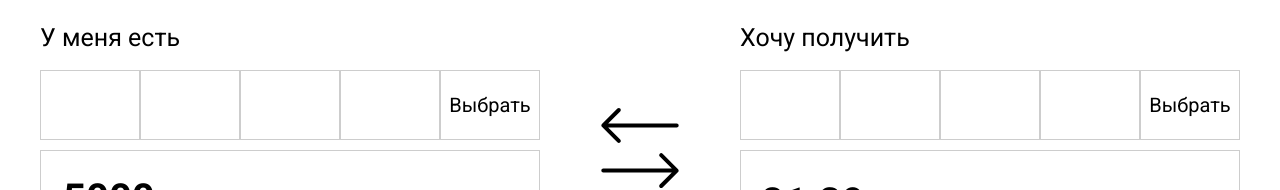
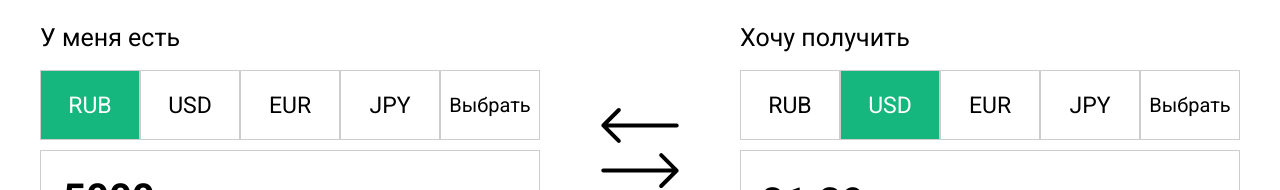
Before and after one commit to hotveyn/Currency-Converter, a Vue app: page /#/converter in a window 1280 px wide. Shown: the part 370-560 px from the top of the page. Built offline with nearby package versions, Linux system fonts and the light colour scheme.

Commit message:
change generation of valutes

```diff
--- a/src/components/converter/main/TheMainHave.vue
+++ b/src/components/converter/main/TheMainHave.vue
@@ -2,11 +2,10 @@
   <div class="item">
     <h2 class="have">У меня есть</h2>
     <div class="valutes-buttons">
-      <the-main-have-valute standard-valute="RUB" leftborder="true"></the-main-have-valute>
-      <the-main-have-valute standard-valute="USD"></the-main-have-valute>
-      <the-main-have-valute standard-valute="EUR"></the-main-have-valute>
-      <the-main-have-valute standard-valute="JPY"></the-main-have-valute>
-      <the-main-have-choose rightborder="true"></the-main-have-choose>
+      <template v-for="currency in currencysStore.currencysHave" :key="currency">
+        <the-main-have-valute :valute="currency"></the-main-have-valute>
+      </template>
+      <the-main-have-choose></the-main-have-choose>
     </div>
     <the-main-have-enter></the-main-have-enter>
   </div>
@@ -16,6 +15,9 @@
 import TheMainHaveValute from "@/components/converter/main/TheMainHaveValute.vue"
 import TheMainHaveEnter from "@/components/converter/main/TheMainHaveEnter.vue"
 import TheMainHaveChoose from "@/components/converter/main/TheMainHaveChoose.vue"
+import {useCurrencysStore} from "@/stores/currencys";
+
+let currencysStore = useCurrencysStore();
 </script>
 
 <style scoped lang="scss">
@@ -24,7 +26,8 @@ import TheMainHaveChoose from "@/components/converter/main/TheMainHaveChoose.vue
   font-size: 20px;
 
 }
-.have{
+
+.have {
   font-size: 25px;
 }
 </style>
--- a/src/components/converter/main/TheMainWant.vue
+++ b/src/components/converter/main/TheMainWant.vue
@@ -2,11 +2,10 @@
   <div class="item">
     <h2 class="want">Хочу получить</h2>
     <div class="valutes-buttons">
-      <the-main-want-valute standard-valute="RUB" leftborder="true"></the-main-want-valute>
-      <the-main-want-valute standard-valute="USD"></the-main-want-valute>
-      <the-main-want-valute standard-valute="EUR"></the-main-want-valute>
-      <the-main-want-valute standard-valute="JPY"></the-main-want-valute>
-      <the-main-want-choose rightborder="true"></the-main-want-choose>
+      <template v-for="currency in currencysStore.currencysWant" :key="currency">
+        <the-main-want-valute :valute="currency"></the-main-want-valute>
+      </template>
+      <the-main-want-choose></the-main-want-choose>
     </div>
     <the-main-want-result></the-main-want-result>
   </div>
@@ -16,15 +15,18 @@
 import TheMainWantValute from "@/components/converter/main/TheMainWantValute.vue"
 import TheMainWantResult from "@/components/converter/main/TheMainWantResult.vue"
 import TheMainWantChoose from "@/components/converter/main/TheMainWantChoose.vue"
+import {useCurrencysStore} from "@/stores/currencys";
+
+let currencysStore = useCurrencysStore();
 </script>
 
 <style scoped>
-.want{
+.want {
   font-size: 25px;
 }
+
 .valutes-buttons {
   display: flex;
   font-size: 20px;
-
 }
 </style>
```
